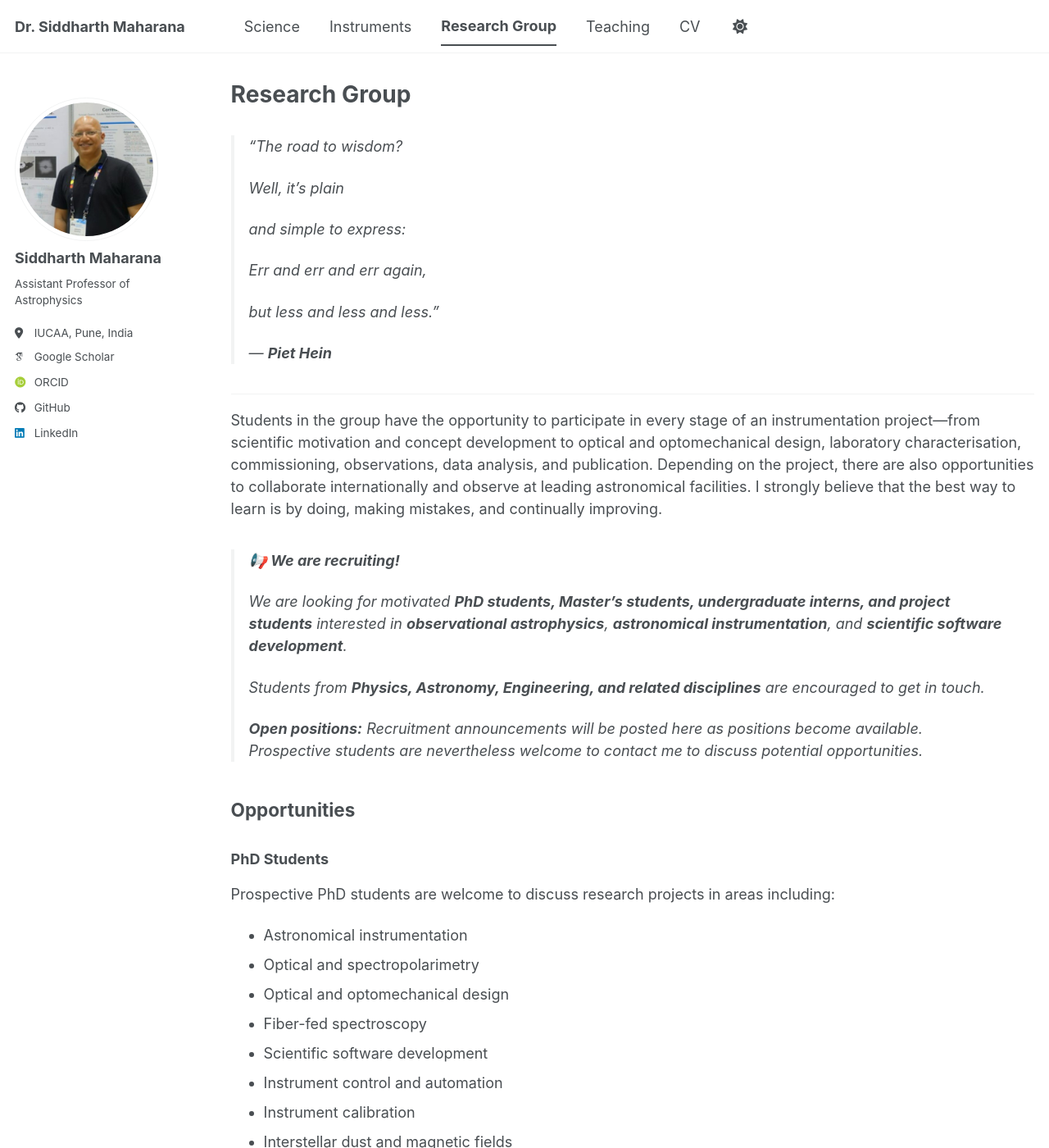
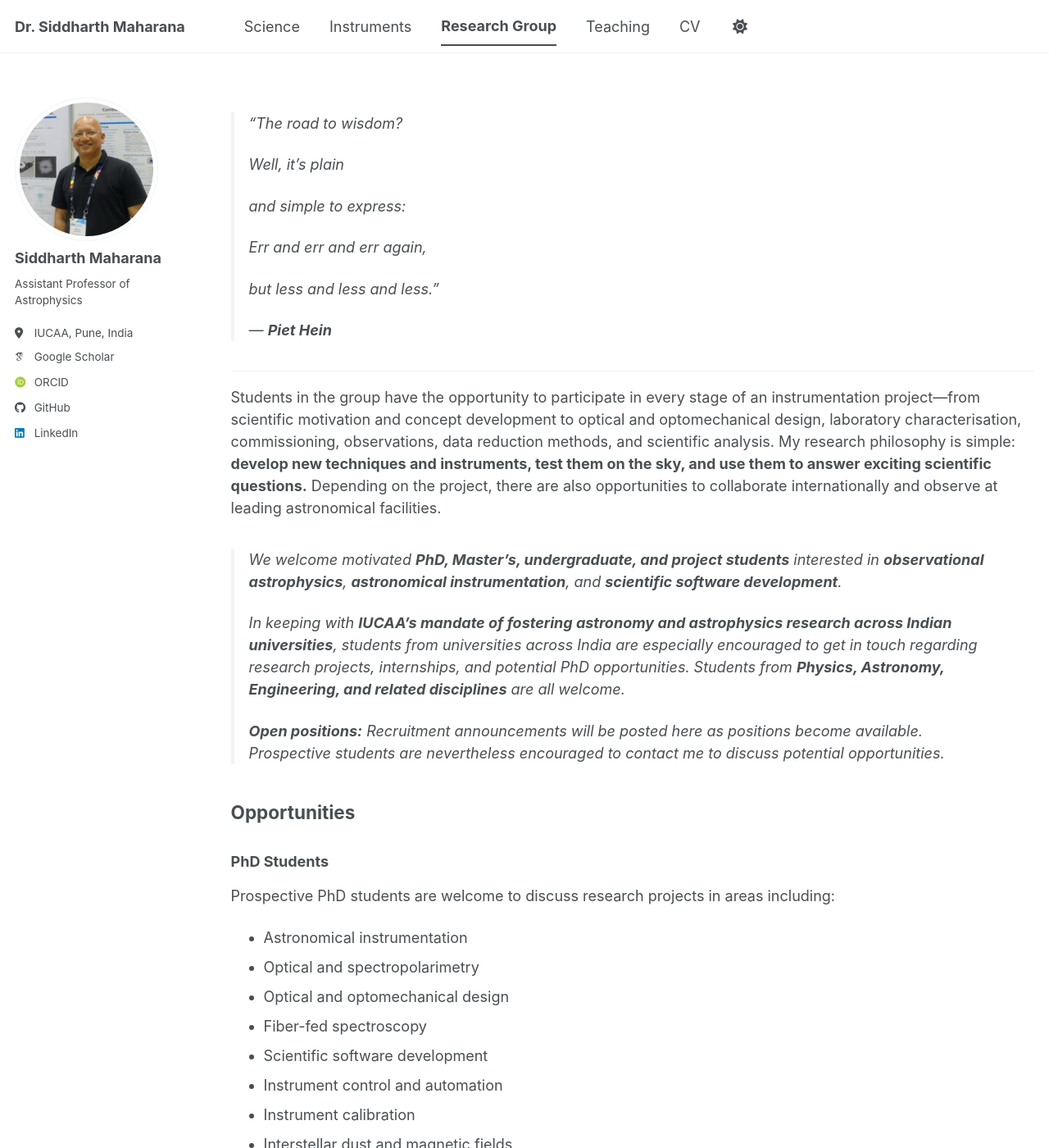
Before and after one commit to siddharth-maharana/siddharth-maharana.github.io, a Jekyll site: the page built from _pages/group.md, in a window 1280 px wide and 1400 px high. Shown: the whole window at 82% size. Built offline with Jekyll 4.4.1, drawn with Linux system fonts in a browser that asks for light colours; some web fonts are replaced; a script bundle is joined from its source files by our own code; library files that are not in the unit come from our copies; part of the change alters nothing that is shown; some of the changed text lies outside the part shown.

Commit message:
Update group.md

```diff
--- a/_pages/group.md
+++ b/_pages/group.md
@@ -1,5 +1,5 @@
 ---
-title: "Research Group"
+#title: "Research Group"
 permalink: /group/
 layout: archive
 author_profile: true
@@ -19,15 +19,13 @@ author_profile: true
 
 ---
 
-Students in the group have the opportunity to participate in every stage of an instrumentation project—from scientific motivation and concept development to optical and optomechanical design, laboratory characterisation, commissioning, observations, data analysis, and publication. Depending on the project, there are also opportunities to collaborate internationally and observe at leading astronomical facilities. I strongly believe that the best way to learn is by doing, making mistakes, and continually improving.
+Students in the group have the opportunity to participate in every stage of an instrumentation project—from scientific motivation and concept development to optical and optomechanical design, laboratory characterisation, commissioning, observations, data reduction methods, and scientific analysis. My research philosophy is simple: **develop new techniques and instruments, test them on the sky, and use them to answer exciting scientific questions.** Depending on the project, there are also opportunities to collaborate internationally and observe at leading astronomical facilities.
 
-> **📢 We are recruiting!**
+> We welcome motivated **PhD, Master's, undergraduate, and project students** interested in **observational astrophysics**, **astronomical instrumentation**, and **scientific software development**.
 >
-> We are looking for motivated **PhD students, Master's students, undergraduate interns, and project students** interested in **observational astrophysics**, **astronomical instrumentation**, and **scientific software development**.
+> In keeping with **IUCAA's mandate of fostering astronomy and astrophysics research across Indian universities**, students from universities across India are especially encouraged to get in touch regarding research projects, internships, and potential PhD opportunities. Students from **Physics, Astronomy, Engineering, and related disciplines** are all welcome.
 >
-> Students from **Physics, Astronomy, Engineering, and related disciplines** are encouraged to get in touch.
->
-> **Open positions:** Recruitment announcements will be posted here as positions become available. Prospective students are nevertheless welcome to contact me to discuss potential opportunities.
+> **Open positions:** Recruitment announcements will be posted here as positions become available. Prospective students are nevertheless encouraged to contact me to discuss potential opportunities.
 
 ## Opportunities
 
@@ -47,18 +45,7 @@ Prospective PhD students are welcome to discuss research projects in areas inclu
 
 ### Master's and Undergraduate Students
 
-Research projects are available for Master's dissertations, undergraduate research projects, internships, and summer students.
-
-Possible projects include:
-
-- Instrument development
-- Optical design
-- Laboratory characterisation of optical systems
-- Scientific programming in Python
-- Data reduction and visualisation
-- Polarimetric observations
-
-If you are interested in joining the group, please send me an email with a brief description of your interests and a copy of your CV.
+Research projects are available for Master's dissertations, undergraduate research projects, internships, and summer students. If you are interested in joining the group, please send me an email with a brief description of your interests and a copy of your CV.
 
 ---
 
@@ -83,14 +70,3 @@ Members will be listed here as they join.
 - Neeraj Dapurkar — Fergusson College, Pune (2020)
 - Poorva Bhalerao — Cummins College, Pune (2018–2019)
 - Rahul Sanghvi — Fergusson College, Pune (2018)
-
-------
-
-
-## Collaborating Institutions
-
-- Inter-University Centre for Astronomy and Astrophysics (IUCAA)
-- University of Oxford
-- South African Astronomical Observatory (SAAO)
-- Foundation for Research and Technology – Hellas (FORTH)
-- European Extremely Large Telescope (ELT) Planetary Camera and Spectrograph Consortium
```
